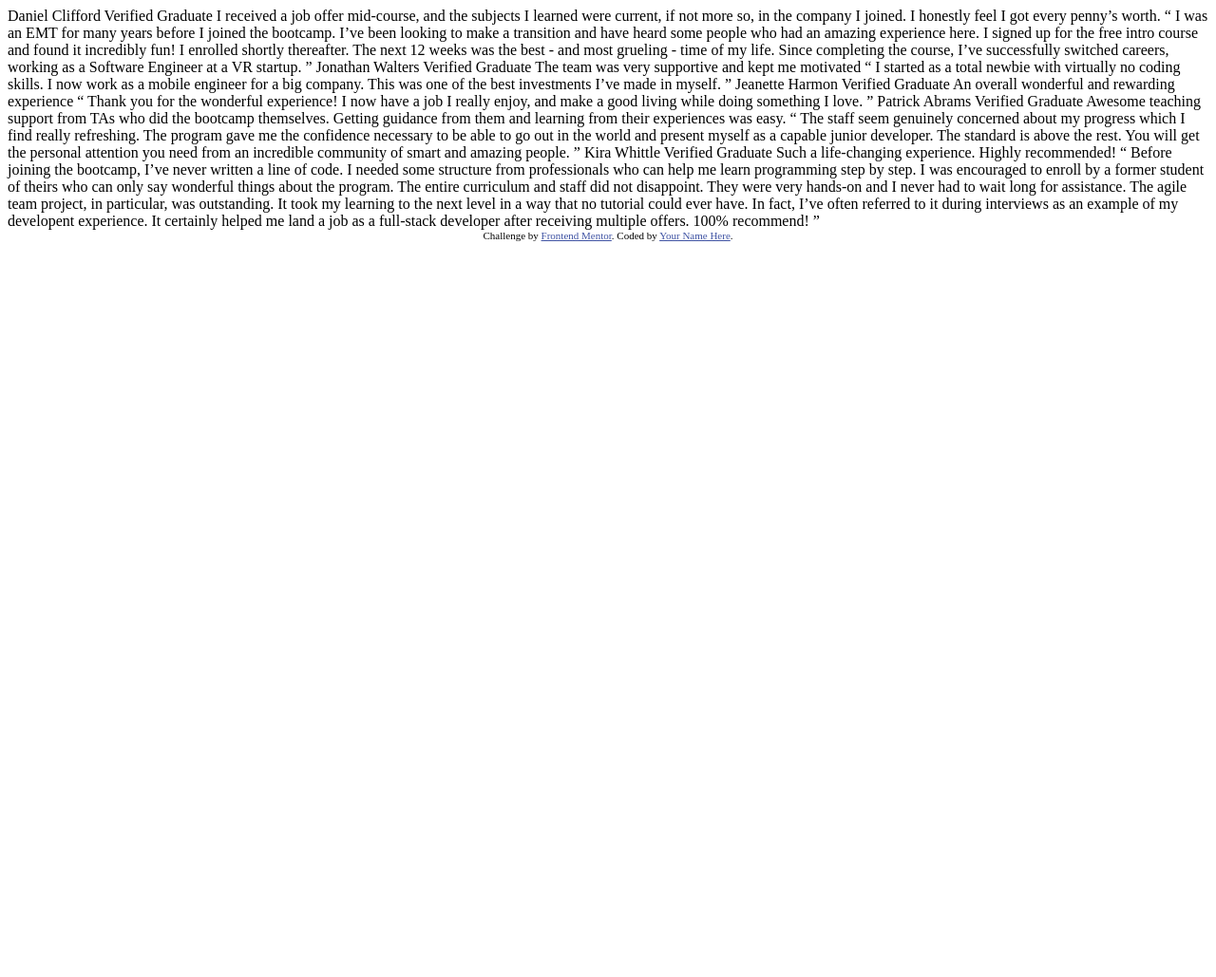
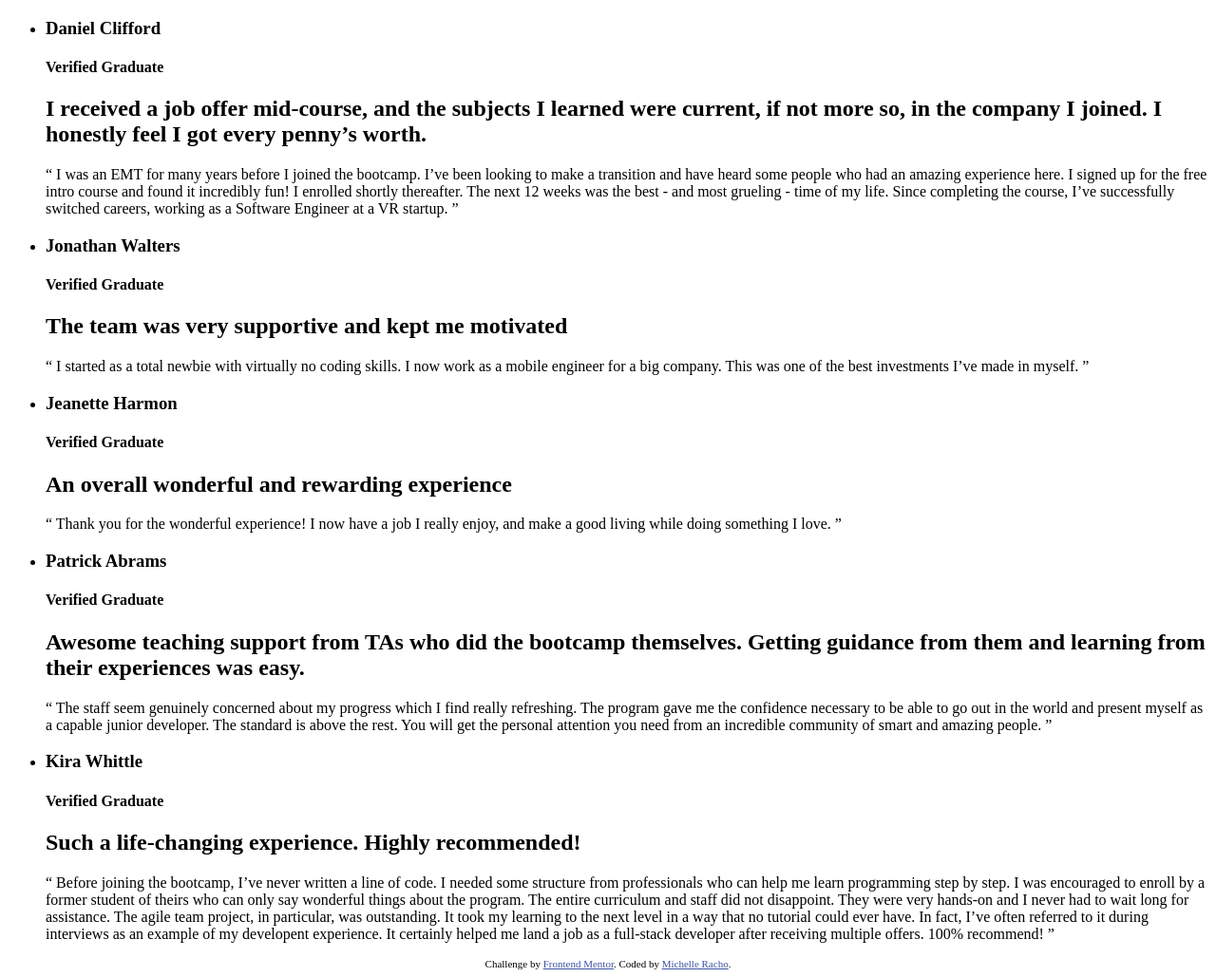
Before and after one commit to michelleracho/testimonials-grid-section, a plain HTML site: page index.html in a window 1280 px wide. Shown: the whole page at 95% size. Before the commit the page ends 800 px from the top, so only its background shows below. Drawn offline with Linux system fonts and the light colour scheme.

Commit message:
add html structure

```diff
--- a/index.html
+++ b/index.html
@@ -1,76 +1,140 @@
 <!DOCTYPE html>
 <html lang="en">
   <head>
-  <meta charset="UTF-8">
-  <meta name="viewport" content="width=device-width, initial-scale=1.0"> <!-- displays site properly based on user's device -->
+    <meta charset="UTF-8" />
+    <meta name="viewport" content="width=device-width, initial-scale=1.0" />
+    <!-- displays site properly based on user's device -->
 
-  <link rel="icon" type="image/png" sizes="32x32" href="./images/favicon-32x32.png">
+    <link
+      rel="icon"
+      type="image/png"
+      sizes="32x32"
+      href="./images/favicon-32x32.png"
+    />
+    <link rel="preconnect" href="https://fonts.gstatic.com" />
+    <link
+      href="https://fonts.googleapis.com/css2?family=Barlow+Semi+Condensed:wght@500;600&display=swap"
+      rel="stylesheet"
+    />
+    <link rel="stylesheet" href="./css/main.css" />
 
     <title>Frontend Mentor | [Challenge Name Here]</title>
 
     <!-- Feel free to remove these styles or customise in your own stylesheet 👍 -->
     <style>
-    .attribution { font-size: 11px; text-align: center; }
-    .attribution a { color: hsl(228, 45%, 44%); }
+      .attribution {
+        font-size: 11px;
+        text-align: center;
+      }
+      .attribution a {
+        color: hsl(228, 45%, 44%);
+      }
     </style>
   </head>
   <body>
-  Daniel Clifford
-  Verified Graduate
+    <main class="container">
+      <ul class="testimonials">
+        <li class="card card--1">
+          <div class="author">
+            <h3 class="author__name">Daniel Clifford</h3>
+            <h4 class="author__title">Verified Graduate</h4>
+          </div>
+          <h2 class="card__heading">
+            I received a job offer mid-course, and the subjects I learned were
+            current, if not more so, in the company I joined. I honestly feel I
+            got every penny’s worth.
+          </h2>
+          <p class="card__msg">
+            “ I was an EMT for many years before I joined the bootcamp. I’ve
+            been looking to make a transition and have heard some people who had
+            an amazing experience here. I signed up for the free intro course
+            and found it incredibly fun! I enrolled shortly thereafter. The next
+            12 weeks was the best - and most grueling - time of my life. Since
+            completing the course, I’ve successfully switched careers, working
+            as a Software Engineer at a VR startup. ”
+          </p>
+        </li>
 
-  I received a job offer mid-course, and the subjects I learned were current, if not more so,
-  in the company I joined. I honestly feel I got every penny’s worth.
+        <li class="card card--2">
+          <div class="author">
+            <h3 class="author__name">Jonathan Walters</h3>
+            <h4 class="author__title">Verified Graduate</h4>
+          </div>
+          <h2 class="card__heading">
+            The team was very supportive and kept me motivated
+          </h2>
+          <p class="card__msg">
+            “ I started as a total newbie with virtually no coding skills. I now
+            work as a mobile engineer for a big company. This was one of the
+            best investments I’ve made in myself. ”
+          </p>
+        </li>
 
-  “ I was an EMT for many years before I joined the bootcamp. I’ve been looking to make a
-  transition and have heard some people who had an amazing experience here. I signed up
-  for the free intro course and found it incredibly fun! I enrolled shortly thereafter.
-  The next 12 weeks was the best - and most grueling - time of my life. Since completing
-  the course, I’ve successfully switched careers, working as a Software Engineer at a VR startup. ”
+        <li class="card card--3">
+          <div class="author">
+            <h3 class="author__name">Jeanette Harmon</h3>
+            <h4 class="author__title">Verified Graduate</h4>
+          </div>
+          <h2 class="card__heading">
+            An overall wonderful and rewarding experience
+          </h2>
+          <p class="card__msg">
+            “ Thank you for the wonderful experience! I now have a job I really
+            enjoy, and make a good living while doing something I love. ”
+          </p>
+        </li>
 
-  Jonathan Walters
-  Verified Graduate
+        <li class="card card--4">
+          <div class="author">
+            <h3 class="author__name">Patrick Abrams</h3>
+            <h4 class="author__title">Verified Graduate</h4>
+          </div>
+          <h2 class="card__heading">
+            Awesome teaching support from TAs who did the bootcamp themselves.
+            Getting guidance from them and learning from their experiences was
+            easy.
+          </h2>
+          <p class="card__msg">
+            “ The staff seem genuinely concerned about my progress which I find
+            really refreshing. The program gave me the confidence necessary to
+            be able to go out in the world and present myself as a capable
+            junior developer. The standard is above the rest. You will get the
+            personal attention you need from an incredible community of smart
+            and amazing people. ”
+          </p>
+        </li>
 
-  The team was very supportive and kept me motivated
-
-  “ I started as a total newbie with virtually no coding skills. I now work as a mobile engineer
-  for a big company. This was one of the best investments I’ve made in myself. ”
-
-  Jeanette Harmon
-  Verified Graduate
-
-  An overall wonderful and rewarding experience
-
-  “ Thank you for the wonderful experience! I now have a job I really enjoy, and make a good living
-  while doing something I love. ”
-
-  Patrick Abrams
-  Verified Graduate
-
-  Awesome teaching support from TAs who did the bootcamp themselves. Getting guidance from them and
-  learning from their experiences was easy.
-
-  “ The staff seem genuinely concerned about my progress which I find really refreshing. The program
-  gave me the confidence necessary to be able to go out in the world and present myself as a capable
-  junior developer. The standard is above the rest. You will get the personal attention you need from
-  an incredible community of smart and amazing people. ”
-
-  Kira Whittle
-  Verified Graduate
-
+        <li class="card card--5">
+          <div class="author">
+            <h3 class="author__name">Kira Whittle</h3>
+            <h4 class="author__title">Verified Graduate</h4>
+          </div>
+          <h2 class="card__heading">
             Such a life-changing experience. Highly recommended!
-
-  “ Before joining the bootcamp, I’ve never written a line of code. I needed some structure from
-  professionals who can help me learn programming step by step. I was encouraged to enroll by a former
-  student of theirs who can only say wonderful things about the program. The entire curriculum and staff
-  did not disappoint. They were very hands-on and I never had to wait long for assistance. The agile team
-  project, in particular, was outstanding. It took my learning to the next level in a way that no tutorial
-  could ever have. In fact, I’ve often referred to it during interviews as an example of my developent
-  experience. It certainly helped me land a job as a full-stack developer after receiving multiple offers.
-  100% recommend! ”
+          </h2>
+          <p class="card__msg">
+            “ Before joining the bootcamp, I’ve never written a line of code. I
+            needed some structure from professionals who can help me learn
+            programming step by step. I was encouraged to enroll by a former
+            student of theirs who can only say wonderful things about the
+            program. The entire curriculum and staff did not disappoint. They
+            were very hands-on and I never had to wait long for assistance. The
+            agile team project, in particular, was outstanding. It took my
+            learning to the next level in a way that no tutorial could ever
+            have. In fact, I’ve often referred to it during interviews as an
+            example of my developent experience. It certainly helped me land a
+            job as a full-stack developer after receiving multiple offers. 100%
+            recommend! ”
+          </p>
+        </li>
+      </ul>
+    </main>
 
     <div class="attribution">
-    Challenge by <a href="https://www.frontendmentor.io?ref=challenge" target="_blank">Frontend Mentor</a>.
-    Coded by <a href="#">Your Name Here</a>.
+      Challenge by
+      <a href="https://www.frontendmentor.io?ref=challenge" target="_blank"
+        >Frontend Mentor</a
+      >. Coded by <a href="#">Michelle Racho</a>.
     </div>
   </body>
 </html>
```
Lines whose indentation alone changed are shown as unchanged.
